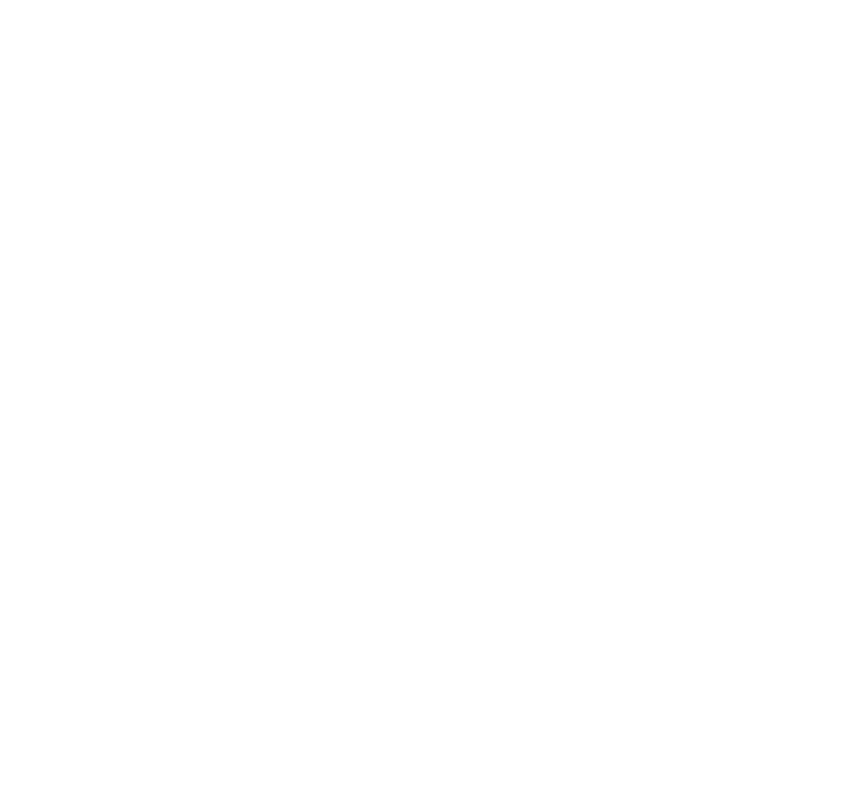
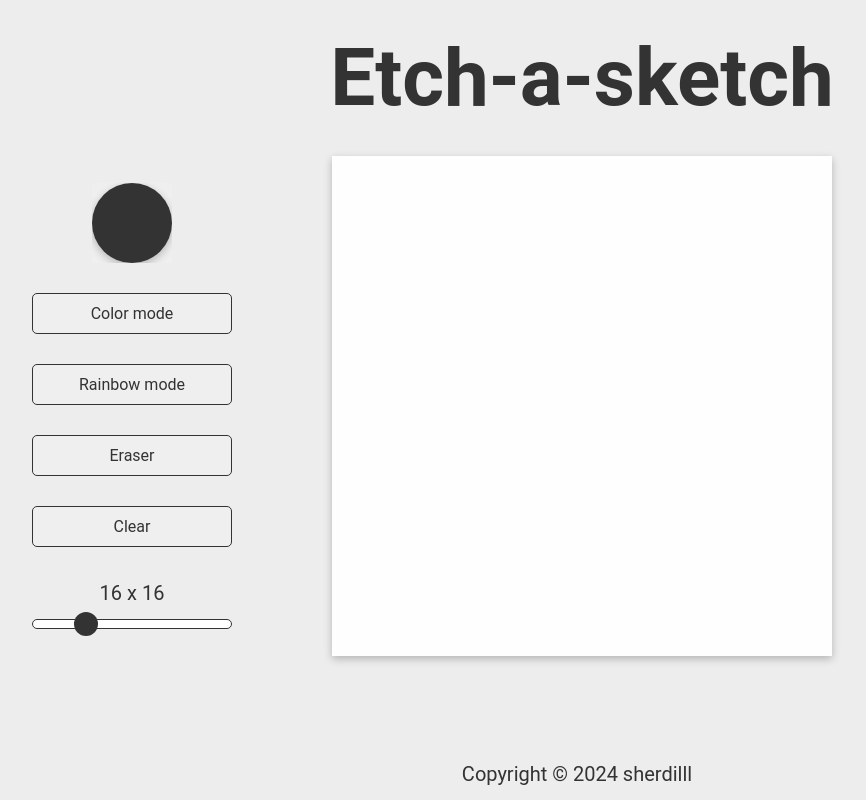
Before and after one commit to sherdilll/etch-a-sketch, a plain HTML site: page index.html in a window 1280 px wide. Shown: the whole page, without its empty margins (58-924 px from the left). Drawn offline with Linux system fonts and the light colour scheme.

Commit message:
Added structute and style to the app

```diff
--- a/index.html
+++ b/index.html
@@ -7,6 +7,36 @@
     <link rel="stylesheet" href="./style.css" />
   </head>
   <body>
+    <header class="header">
+      <h1 class="title">Etch-a-sketch</h1>
+    </header>
+
+    <main class="main">
+      <div class="settings">
+        <input id="colorPicker" type="color" value="#333333" />
+        <button id="colorBtn">Color mode</button>
+        <button id="rainbowBtn">Rainbow mode</button>
+        <button id="eraserBtn">Eraser</button>
+        <button id="clearBtn">Clear</button>
+        <div id="sizeValue" class="size-value">16 x 16</div>
+        <input id="sizeSlider" type="range" value="16" min="1" max="64" />
+      </div>
+      <div id="grid" class="grid"></div>
+    </main>
+
+    <footer class="footer">
+      <p>
+        Copyright ©
+        <script>
+          document.write(new Date().getFullYear());
+        </script>
+        sherdilll
+      </p>
+      <a href="https://github.com/sherdilll" target="_blank">
+        <i class="fab fa-github"></i
+      ></a>
+    </footer>
+
     <script src="./script.js"></script>
   </body>
 </html>
--- a/style.css
+++ b/style.css
@@ -0,0 +1,215 @@
+:root {
+  --primary-dark: #333;
+  --primary-light: #ededed;
+  --secondary-light: #fefefe;
+}
+
+*,
+*::before,
+*::after {
+  box-sizing: border-box;
+  padding: 0;
+  margin: 0;
+}
+
+html {
+  /* footer support */
+  position: relative;
+  min-height: 100vh;
+}
+
+body {
+  background-color: var(--primary-light);
+  color: var(--primary-dark);
+  font-family: "Roboto", sans-serif;
+  line-height: 1.6;
+  /* footer support */
+  margin-bottom: 100px;
+}
+
+h1 {
+  line-height: 1.2;
+}
+
+button,
+input {
+  width: 100%;
+  border: none;
+  color: inherit;
+  font-family: inherit;
+  font-size: inherit;
+  cursor: pointer;
+  outline: none;
+}
+
+.header {
+  padding: 30px 0;
+}
+
+.title {
+  text-align: center;
+  font-size: 80px;
+}
+
+.main {
+  display: flex;
+  align-items: center;
+  justify-content: flex-start;
+  gap: 100px;
+  max-width: 1100px;
+  margin: 0 auto;
+}
+
+.settings {
+  display: flex;
+  flex-direction: column;
+  align-items: center;
+  justify-content: center;
+  gap: 30px;
+  width: 200px;
+}
+
+button {
+  padding: 10px 20px;
+  border: 1px solid var(--primary-dark);
+  border-radius: 5px;
+}
+
+button.active {
+  background-color: var(--primary-dark);
+  color: var(--primary-light);
+}
+
+button,
+input[type="color"] {
+  transition: transform 0.1s ease-in-out;
+}
+
+button:hover,
+input[type="color"]:hover {
+  transform: scale(1.05);
+}
+
+input[type="color"]:active {
+  transition: transform 0.05s ease-in-out;
+  transform: scale(1);
+}
+
+input[type="color"] {
+  -webkit-appearance: none;
+  width: 80px;
+  height: 80px;
+  border: none;
+}
+
+input[type="color"]::-webkit-color-swatch-wrapper {
+  padding: 0;
+}
+
+input[type="color"]::-webkit-color-swatch {
+  border: none;
+  border-radius: 50px;
+  box-shadow: rgba(0, 0, 0, 0.24) 0px 3px 8px;
+}
+
+.size-value {
+  margin-bottom: -20px;
+  font-size: 20px;
+}
+
+input[type="range"] {
+  -webkit-appearance: none;
+  background-color: var(--primary-light);
+}
+
+input[type="range"]::-webkit-slider-runnable-track {
+  height: 10px;
+  border: 1px solid var(--primary-dark);
+  border-radius: 25px;
+  background: var(--secondary-light);
+}
+
+input[type="range"]::-webkit-slider-thumb {
+  -webkit-appearance: none;
+  width: 24px;
+  height: 24px;
+  border-radius: 25px;
+  margin-top: -8px;
+  background: var(--primary-dark);
+}
+
+.grid {
+  display: grid;
+  width: 500px;
+  height: 500px;
+  background-color: var(--secondary-light);
+  box-shadow: rgba(0, 0, 0, 0.24) 0px 3px 8px;
+}
+
+.grid-element {
+  user-select: none;
+}
+
+.footer {
+  position: absolute;
+  bottom: 0;
+  left: 0;
+  display: flex;
+  align-items: center;
+  justify-content: center;
+  gap: 10px;
+  width: 100%;
+  padding: 10px;
+  font-size: 20px;
+}
+
+.fa-github {
+  color: var(--primary-dark);
+  font-size: 24px;
+  transition: transform 0.3s ease-in-out;
+}
+
+.fa-github:hover {
+  transform: rotate(360deg) scale(1.2);
+}
+
+@media (max-width: 1200px) {
+  .main {
+    justify-content: center;
+  }
+}
+
+@media (max-width: 850px) {
+  .main {
+    gap: 50px;
+  }
+
+  .settings {
+    width: 150px;
+    gap: 16px;
+  }
+
+  .size-value {
+    margin-bottom: -4px;
+  }
+
+  .grid {
+    width: 400px;
+    height: 400px;
+  }
+}
+
+@media (max-width: 650px) {
+  .title {
+    font-size: 50px;
+  }
+
+  .main {
+    flex-direction: column-reverse;
+  }
+
+  .grid {
+    width: 300px;
+    height: 300px;
+  }
+}
```
